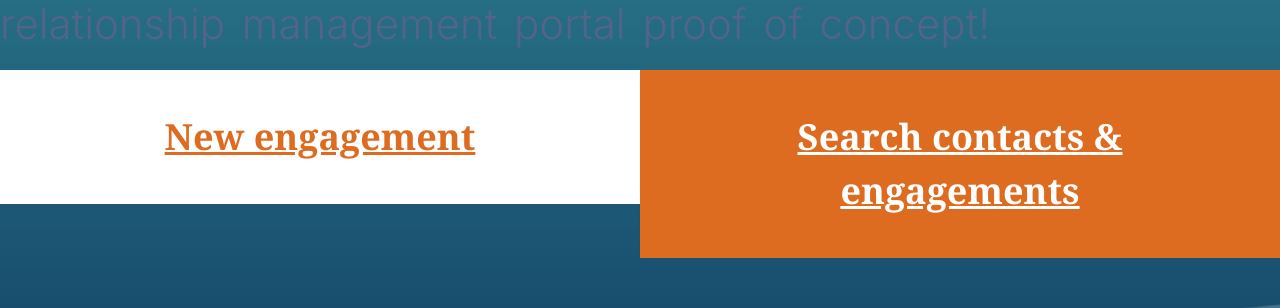
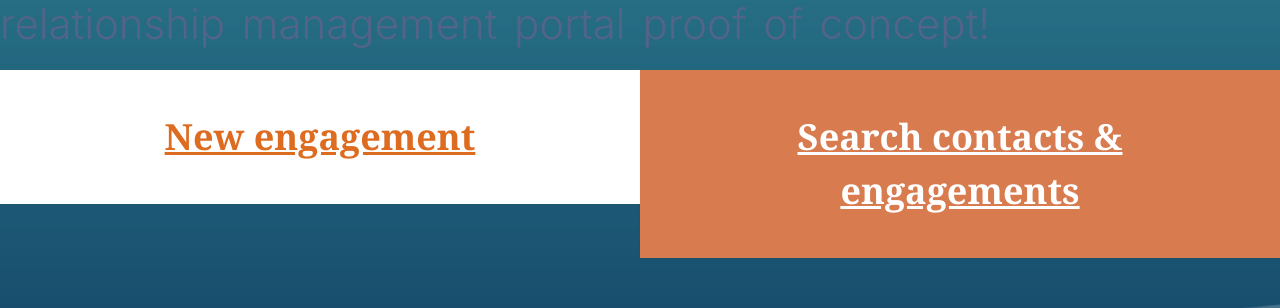
Before and after one commit to DTS-STN/dts-rmp, a Nuxt app: page / in a window 1280 px wide. Shown: the part 206-514 px from the top of the page. Built offline with nearby package versions, Linux system fonts and the light colour scheme; what vue2-editor would draw is missing.

Commit message:
added color change effect on navigation button

```diff
--- a/components/app/AppNavBtn.vue
+++ b/components/app/AppNavBtn.vue
@@ -1,16 +1,48 @@
 <template>
   <div class="app">
-    <button class="switch add">
+    <button
+      class="switch add"
+      :style="{ color: txtColorAdd, 'background-color': bgColorAdd }"
+      @click="colorChange(true)"
+    >
       <h2>New engagement</h2>
     </button>
-    <button class="switch search">
+    <button
+      class="switch search"
+      :style="{ color: txtColorSearch, 'background-color': bgColorSearch }"
+      @click="colorChange(false)"
+    >
       <h2>Search contacts & engagements</h2>
     </button>
   </div>
 </template>
 
 <script>
-export default {}
+export default {
+  data() {
+    return {
+      txtColorAdd: '',
+      bgColorAdd: '',
+      txtColorSearch: '',
+      bgColorSearch: ''
+    }
+  },
+  methods: {
+    colorChange(select) {
+      if (select === true) {
+        this.txtColorAdd = '#D87C4F'
+        this.bgColorAdd = 'white'
+        this.bgColorSearch = '#D87C4F'
+        this.txtColorSearch = 'white'
+      } else {
+        this.txtColorAdd = 'white'
+        this.bgColorAdd = '#D87C4F'
+        this.bgColorSearch = 'white'
+        this.txtColorSearch = '#D87C4F'
+      }
+    }
+  }
+}
 </script>
 
 <style>
@@ -28,10 +60,12 @@ button.switch {
 }
 
 button.add {
-  @apply float-left bg-white text-orange-600;
+  @apply float-left text-orange-600;
+  background-color: white;
 }
 
 button.search {
-  @apply float-right bg-orange-600 text-white;
+  @apply float-right text-white;
+  background-color: #d87c4f;
 }
 </style>
```
